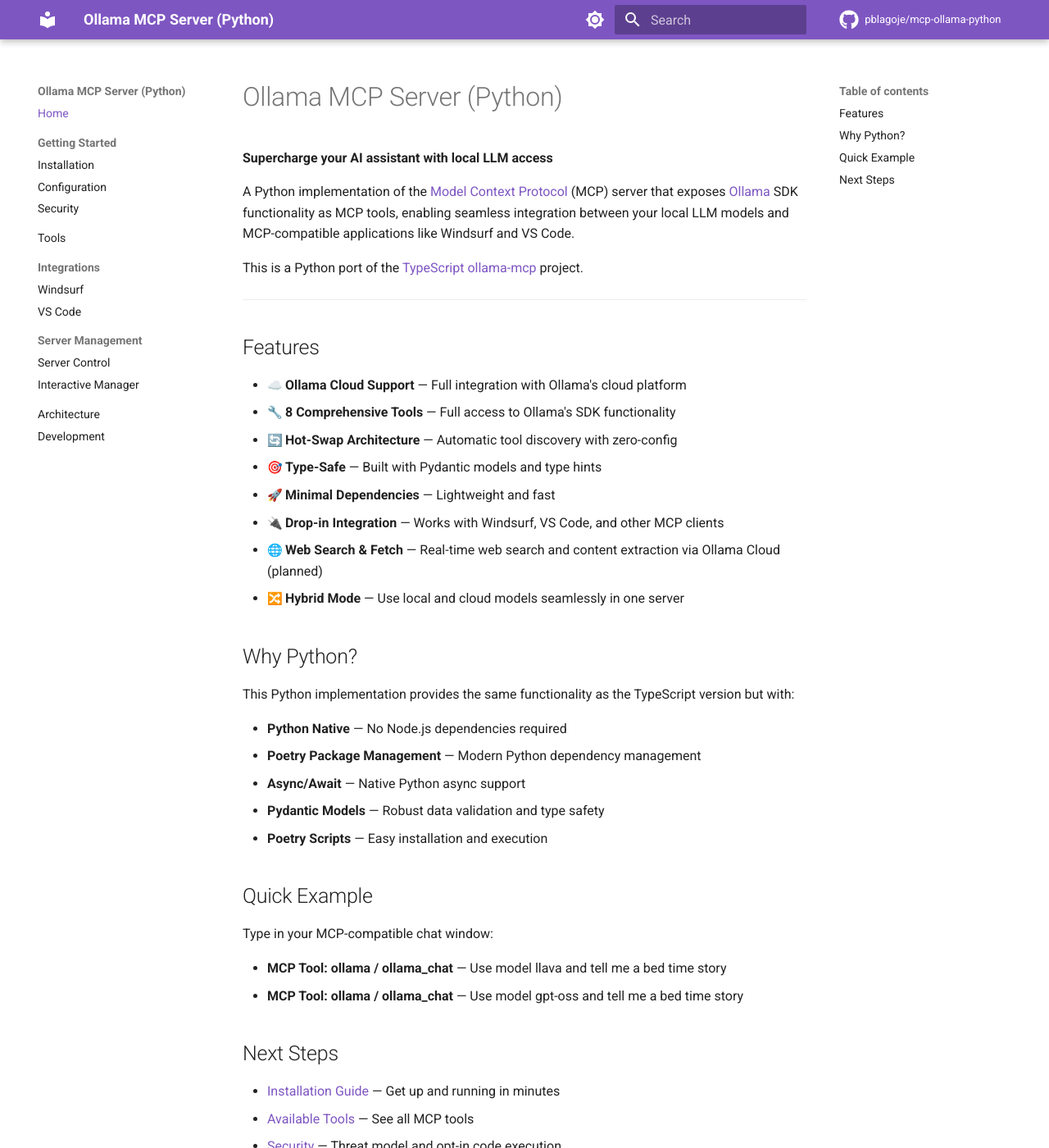
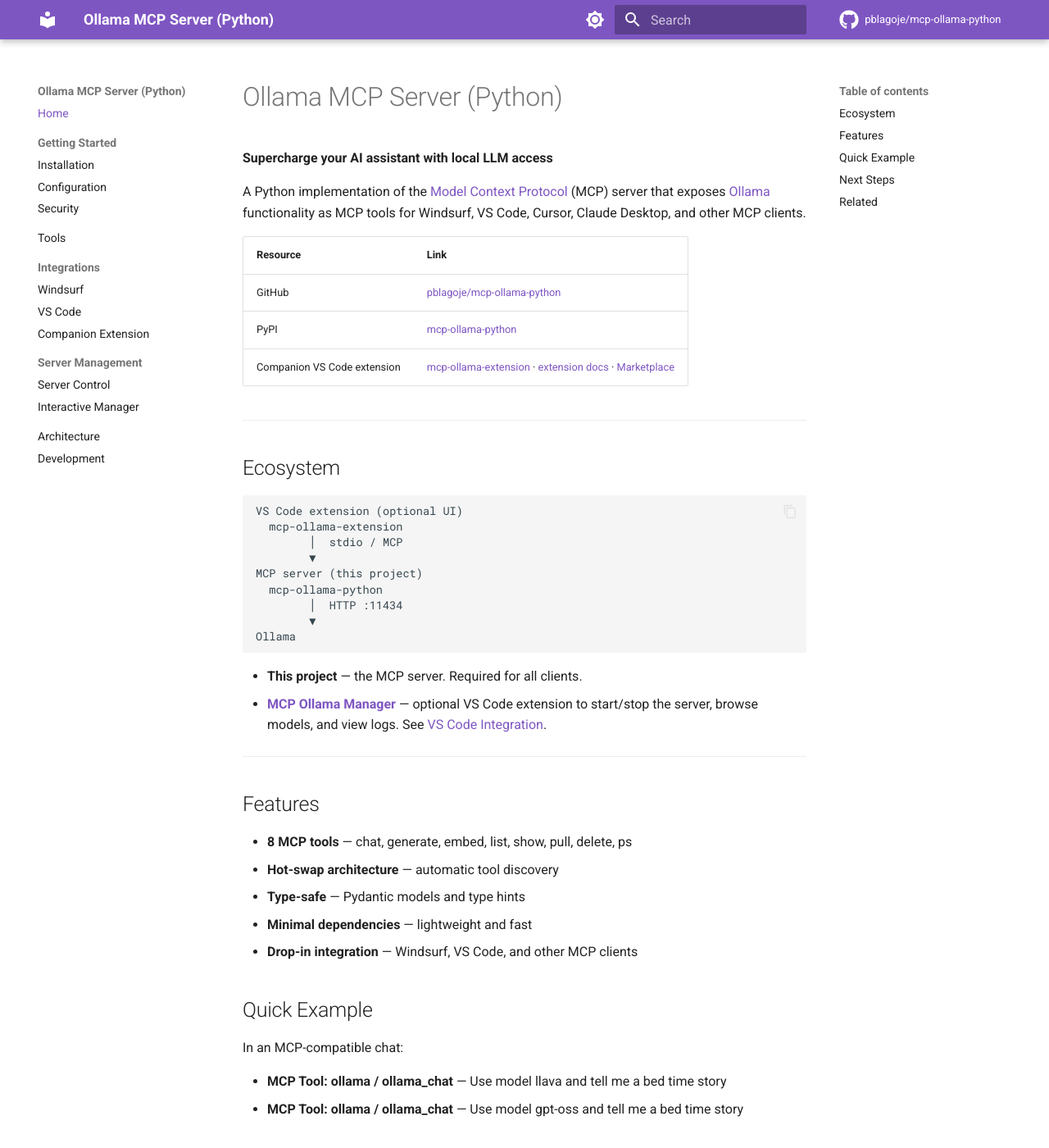
Before and after one commit to pblagoje/mcp-ollama-python, an MkDocs documentation site: the page built from docs/index.md, in a window 1280 px wide and 1400 px high. Shown: the whole window at 82% size. Built offline with MkDocs 1.6.1 and Material for MkDocs 9.7.7, drawn with Linux system fonts in a browser that asks for light colours; emoji names are drawn with the system emoji font; comment, search, counter and statistics services are not loaded; some of the changed text lies outside the part shown.

Commit message:
Add companion extension documentation
Add comprehensive documentation for the mcp-ollama-extension VS Code companion UI. Includes new companion-extension.md page, updates to README with ecosystem diagram, clearer setup instructions, and updated package metadata (pyproject.toml) with repository links and extension references.

````diff
--- a/docs/index.md
+++ b/docs/index.md
@@ -2,36 +2,46 @@
 
 **Supercharge your AI assistant with local LLM access**
 
-A Python implementation of the [Model Context Protocol](https://github.com/anthropics/model-context-protocol) (MCP) server that exposes [Ollama](https://ollama.ai) SDK functionality as MCP tools, enabling seamless integration between your local LLM models and MCP-compatible applications like Windsurf and VS Code.
+A Python implementation of the [Model Context Protocol](https://github.com/anthropics/model-context-protocol) (MCP) server that exposes [Ollama](https://ollama.ai) functionality as MCP tools for Windsurf, VS Code, Cursor, Claude Desktop, and other MCP clients.
 
-This is a Python port of the [TypeScript ollama-mcp](https://github.com/rawveg/ollama-mcp) project.
+| Resource | Link |
+|----------|------|
+| GitHub | [pblagoje/mcp-ollama-python](https://github.com/pblagoje/mcp-ollama-python) |
+| PyPI | [mcp-ollama-python](https://pypi.org/project/mcp-ollama-python/) |
+| Companion VS Code extension | [mcp-ollama-extension](https://github.com/pblagoje/mcp-ollama-extension) · [extension docs](https://pblagoje.github.io/mcp-ollama-extension/) · [Marketplace](https://marketplace.visualstudio.com/items?itemName=internetics.mcp-ollama-extension) |
+
+---
+
+## Ecosystem
+
+```
+VS Code extension (optional UI)
+  mcp-ollama-extension
+        │  stdio / MCP
+        ▼
+MCP server (this project)
+  mcp-ollama-python
+        │  HTTP :11434
+        ▼
+Ollama
+```
+
+- **This project** — the MCP server. Required for all clients.
+- **[MCP Ollama Manager](https://github.com/pblagoje/mcp-ollama-extension)** — optional VS Code extension to start/stop the server, browse models, and view logs. See [VS Code Integration](vscode.md).
 
 ---
 
 ## Features
 
-- :cloud: **Ollama Cloud Support** — Full integration with Ollama's cloud platform
-- :wrench: **8 Comprehensive Tools** — Full access to Ollama's SDK functionality
-- :arrows_counterclockwise: **Hot-Swap Architecture** — Automatic tool discovery with zero-config
-- :dart: **Type-Safe** — Built with Pydantic models and type hints
-- :rocket: **Minimal Dependencies** — Lightweight and fast
-- :electric_plug: **Drop-in Integration** — Works with Windsurf, VS Code, and other MCP clients
-- :globe_with_meridians: **Web Search & Fetch** — Real-time web search and content extraction via Ollama Cloud (planned)
-- :twisted_rightwards_arrows: **Hybrid Mode** — Use local and cloud models seamlessly in one server
-
-## Why Python?
-
-This Python implementation provides the same functionality as the TypeScript version but with:
-
-- **Python Native** — No Node.js dependencies required
-- **Poetry Package Management** — Modern Python dependency management
-- **Async/Await** — Native Python async support
-- **Pydantic Models** — Robust data validation and type safety
-- **Poetry Scripts** — Easy installation and execution
+- **8 MCP tools** — chat, generate, embed, list, show, pull, delete, ps
+- **Hot-swap architecture** — automatic tool discovery
+- **Type-safe** — Pydantic models and type hints
+- **Minimal dependencies** — lightweight and fast
+- **Drop-in integration** — Windsurf, VS Code, and other MCP clients
 
 ## Quick Example
 
-Type in your MCP-compatible chat window:
+In an MCP-compatible chat:
 
 - **MCP Tool: ollama / ollama_chat** — Use model llava and tell me a bed time story
 - **MCP Tool: ollama / ollama_chat** — Use model gpt-oss and tell me a bed time story
@@ -42,4 +52,10 @@
 - [Available Tools](tools.md) — See all MCP tools
 - [Security](SECURITY.md) — Threat model and opt-in code execution
 - [Windsurf Integration](windsurf.md) — Set up with Windsurf IDE
-- [VS Code Integration](vscode.md) — Set up with VS Code
+- [VS Code Integration](vscode.md) — MCP JSON config **or** the companion extension
+- [Companion Extension](companion-extension.md) — How this server relates to the VS Code UI
+
+## Related
+
+- [mcp-ollama-extension](https://github.com/pblagoje/mcp-ollama-extension) — VS Code manager for this server
+- [Ollama](https://ollama.ai/) — Run large language models locally
--- a/mkdocs.yml
+++ b/mkdocs.yml
@@ -56,6 +56,7 @@
   - Integrations:
       - Windsurf: windsurf.md
       - VS Code: vscode.md
+      - Companion Extension: companion-extension.md
   - Server Management:
       - Server Control: SERVER_CONTROL.md
       - Interactive Manager: mcp_interactive.md
````
Also changed, not shown: README.md (+54 -5 lines), docs/companion-extension.md (added, +34 -0 lines), docs/installation.md (+7 -2 lines), docs/vscode.md (+27 -2 lines), pyproject.toml (+9 -1 lines).
